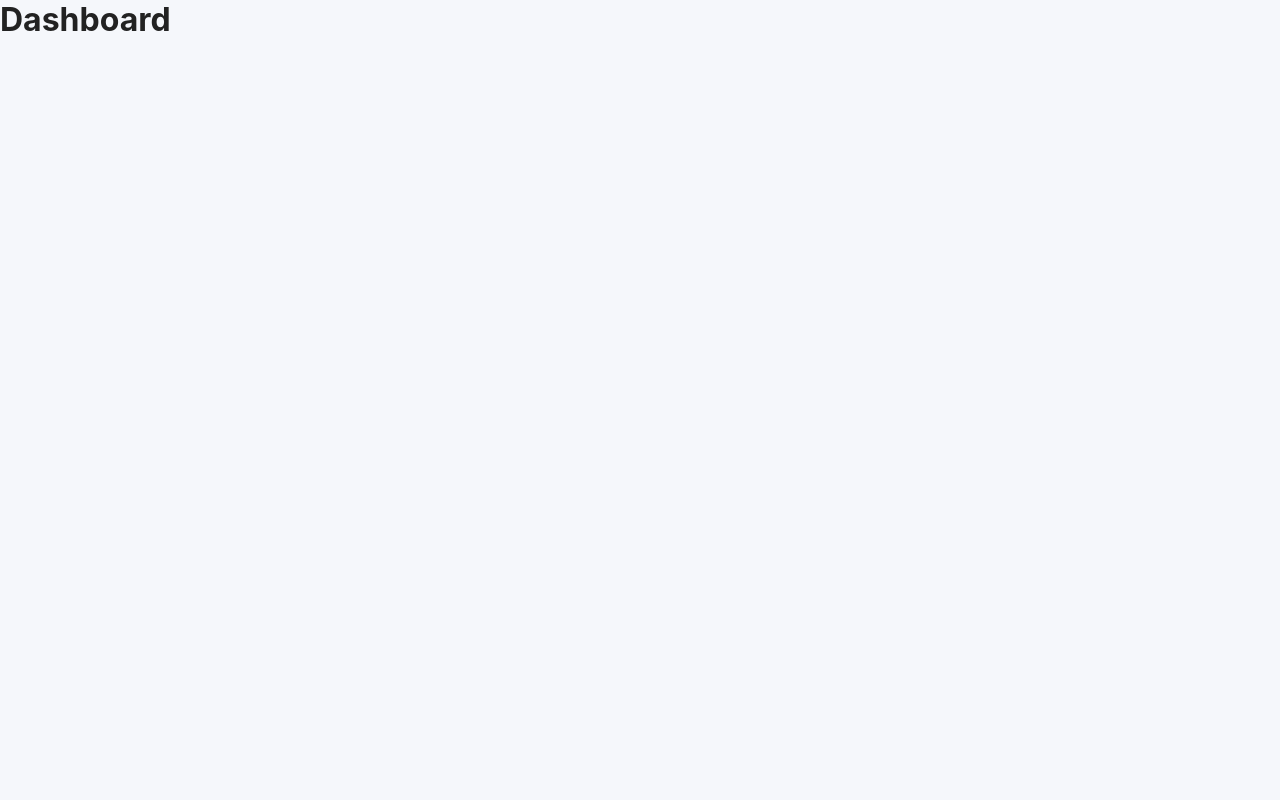
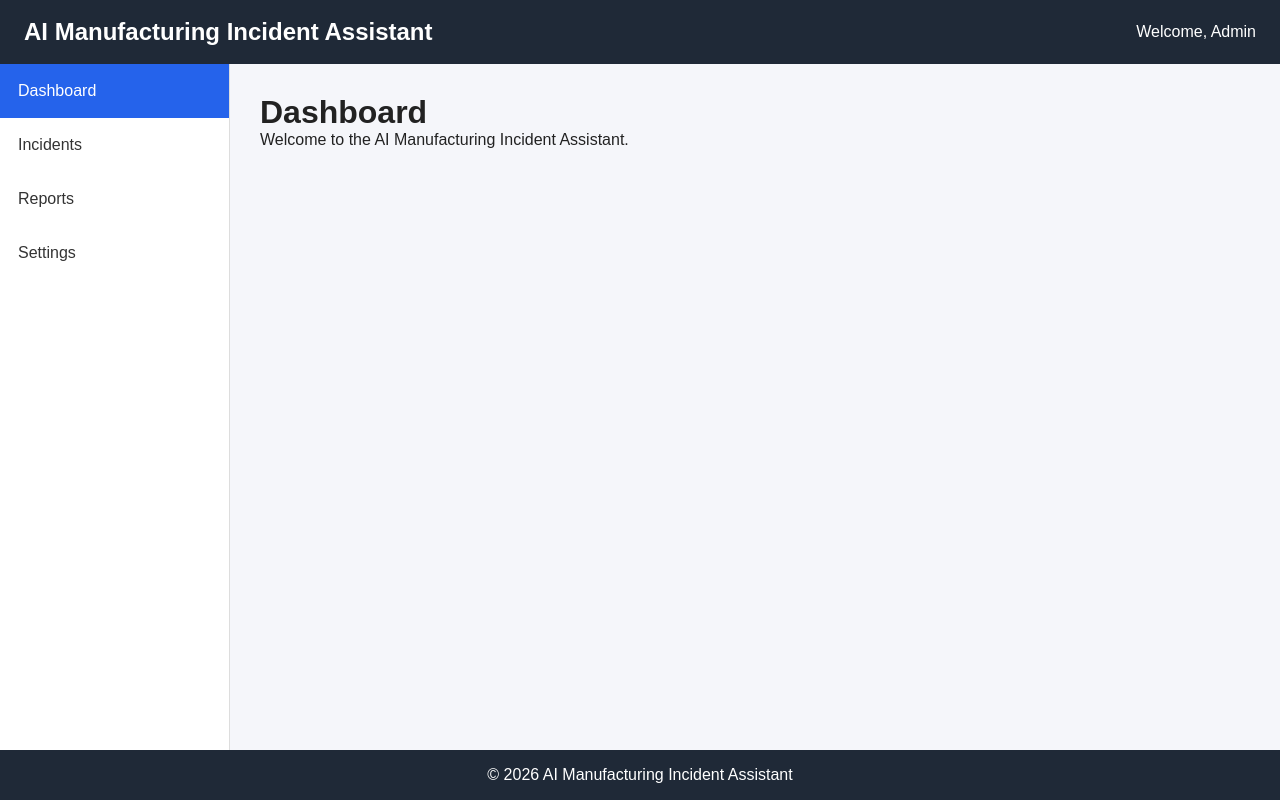
Before and after one commit to sumayyakowser/ai-manufacturing-incident-assistant, a React (Vite) app in the folder frontend/: page / in a window 1280 px wide. Built offline with nearby package versions, Linux system fonts and the light colour scheme.

Commit message:
feat(frontend): create reusable application layout

```diff
--- a/frontend/src/components/layout/Footer.tsx
+++ b/frontend/src/components/layout/Footer.tsx
@@ -0,0 +1,9 @@
+const Footer = () => {
+  return (
+    <footer className="footer">
+      © 2026 AI Manufacturing Incident Assistant
+    </footer>
+  );
+};
+
+export default Footer;
--- a/frontend/src/components/layout/header.tsx
+++ b/frontend/src/components/layout/header.tsx
@@ -0,0 +1,13 @@
+const Header = () => {
+  return (
+    <header className="header">
+      <h2>AI Manufacturing Incident Assistant</h2>
+
+      <div className="user-info">
+        Welcome, Admin
+      </div>
+    </header>
+  );
+};
+
+export default Header;
--- a/frontend/src/components/layout/sidebar.tsx
+++ b/frontend/src/components/layout/sidebar.tsx
@@ -0,0 +1,27 @@
+import { NavLink } from "react-router-dom";
+
+const Sidebar = () => {
+  return (
+    <aside className="sidebar">
+
+      <NavLink to="/">
+        Dashboard
+      </NavLink>
+
+      <NavLink to="/incidents">
+        Incidents
+      </NavLink>
+
+      <NavLink to="/reports">
+        Reports
+      </NavLink>
+
+      <NavLink to="/settings">
+        Settings
+      </NavLink>
+
+    </aside>
+  );
+};
+
+export default Sidebar;
--- a/frontend/src/layouts/AppLayout.tsx
+++ b/frontend/src/layouts/AppLayout.tsx
@@ -0,0 +1,27 @@
+import Header from "../components/layout/Header";
+import Sidebar from "../components/layout/Sidebar";
+import Footer from "../components/layout/Footer";
+
+interface Props {
+  children: React.ReactNode;
+}
+
+const AppLayout = ({ children }: Props) => {
+  return (
+    <div className="app-layout">
+      <Header />
+
+      <div className="layout-body">
+        <Sidebar />
+
+        <main className="main-content">
+          {children}
+        </main>
+      </div>
+
+      <Footer />
+    </div>
+  );
+};
+
+export default AppLayout;
--- a/frontend/src/pages/Dashboard/Dashboard.tsx
+++ b/frontend/src/pages/Dashboard/Dashboard.tsx
@@ -0,0 +1,17 @@
+import AppLayout from "../../layouts/AppLayout";
+
+const Dashboard = () => {
+  return (
+    <AppLayout>
+
+      <h1>Dashboard</h1>
+
+      <p>
+        Welcome to the AI Manufacturing Incident Assistant.
+      </p>
+
+    </AppLayout>
+  );
+};
+
+export default Dashboard;
--- a/frontend/src/pages/Login/Login.tsx
+++ b/frontend/src/pages/Login/Login.tsx
@@ -0,0 +1,9 @@
+const Login = () => {
+  return (
+    <div>
+      <h1>Login Page</h1>
+    </div>
+  );
+};
+
+export default Login;
--- a/frontend/src/pages/Register/Register.tsx
+++ b/frontend/src/pages/Register/Register.tsx
@@ -0,0 +1,9 @@
+const Register = () => {
+  return (
+    <div>
+      <h1>Register Page</h1>
+    </div>
+  );
+};
+
+export default Register;
--- a/frontend/src/routes/AppRouter.tsx
+++ b/frontend/src/routes/AppRouter.tsx
@@ -1,16 +1,18 @@
 import { BrowserRouter, Routes, Route } from "react-router-dom";
+import Dashboard from "../pages/Dashboard/Dashboard";
+import Login from "../pages/Login/Login";
+import Register from "../pages/Register/Register";
 
-function AppRouter() {
+const AppRouter = () => {
   return (
     <BrowserRouter>
       <Routes>
-        <Route path="/" element={<h1>Dashboard</h1>} />
-        <Route path="/login" element={<h1>Login</h1>} />
-        <Route path="/register" element={<h1>Register</h1>} />
-        <Route path="/incidents" element={<h1>Incidents</h1>} />
+        <Route path="/" element={<Dashboard />} />
+        <Route path="/login" element={<Login />} />
+        <Route path="/register" element={<Register />} />
       </Routes>
     </BrowserRouter>
   );
-}
+};
 
 export default AppRouter;
--- a/frontend/src/styles/global.css
+++ b/frontend/src/styles/global.css
@@ -18,3 +18,62 @@ a{
 button{
   cursor:pointer;
 }
+body {
+  margin: 0;
+  font-family: Arial, Helvetica, sans-serif;
+  background: #f5f6fa;
+}
+
+.app-layout {
+  min-height: 100vh;
+  display: flex;
+  flex-direction: column;
+}
+
+.header {
+  height: 64px;
+  background: #1f2937;
+  color: white;
+  display: flex;
+  justify-content: space-between;
+  align-items: center;
+  padding: 0 24px;
+}
+
+.layout-body {
+  flex: 1;
+  display: flex;
+}
+
+.sidebar {
+  width: 230px;
+  background: white;
+  border-right: 1px solid #ddd;
+  display: flex;
+  flex-direction: column;
+}
+
+.sidebar a {
+  padding: 18px;
+  color: #333;
+  text-decoration: none;
+}
+
+.sidebar a.active {
+  background: #2563eb;
+  color: white;
+}
+
+.main-content {
+  flex: 1;
+  padding: 30px;
+}
+
+.footer {
+  height: 50px;
+  background: #1f2937;
+  color: white;
+  display: flex;
+  justify-content: center;
+  align-items: center;
+}
```
